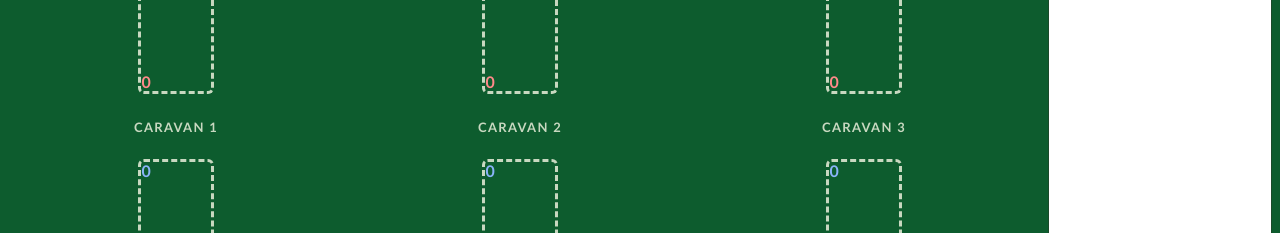
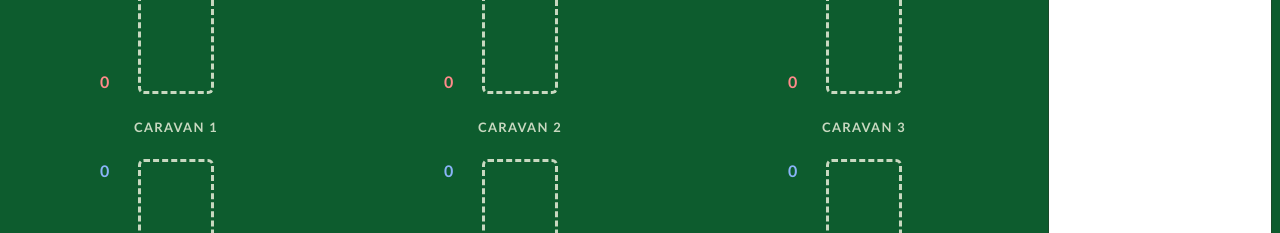
Before and after one commit to thekingofspain/caravan-game, a React (Vite) app: page / in a window 1280 px wide. Shown: the part 291-524 px from the top of the page. Built offline with nearby package versions, Linux system fonts and the light colour scheme.

Commit message:
fix: move caravan scores further outside placeholder left to avoid card overlap, keep AI bottom / human top mirrored

```diff
--- a/src/global.css
+++ b/src/global.css
@@ -184,7 +184,7 @@ body {
 
 .caravan-col__score--in-stack {
   position: absolute;
-  min-width: 32px;
+  width: 32px !important;
   height: 24px;
   display: flex;
   align-items: center;
@@ -192,19 +192,20 @@ body {
   gap: 4px;
   font-size: 16px;
   font-weight: 700;
-  z-index: 3;
+  z-index: 30;
+  right: auto !important;
 }
 
 .caravan-col__stack--ai .caravan-col__score--in-stack {
   bottom: var(--card-offset);
   top: auto;
-  left: calc(50% - var(--card-w) * 1.1 / 2 - var(--sp-2) - 32px);
+  left: -48px;
   right: auto;
 }
 
 .caravan-col__stack--human .caravan-col__score--in-stack {
   top: var(--card-offset);
-  left: calc(50% - var(--card-w) * 1.1 / 2 - var(--sp-2) - 32px);
+  left: -48px;
   right: auto;
 }
 
```
